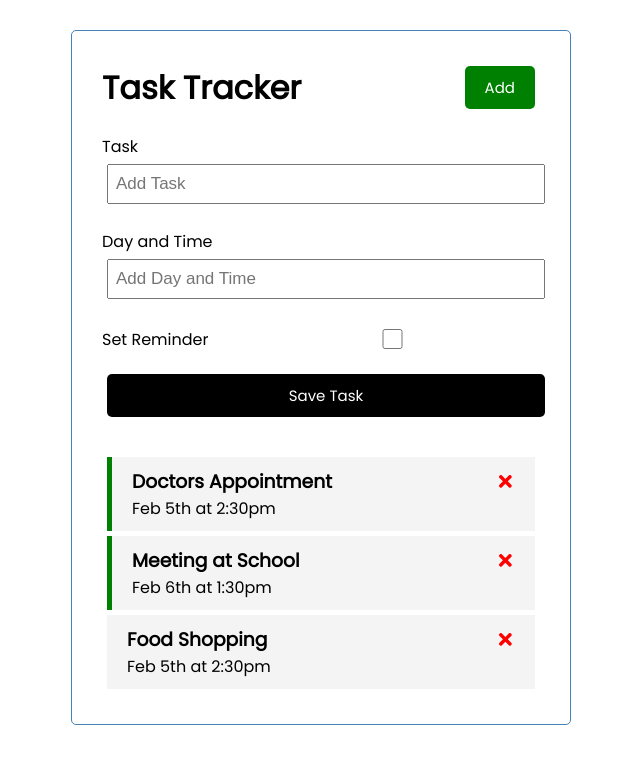
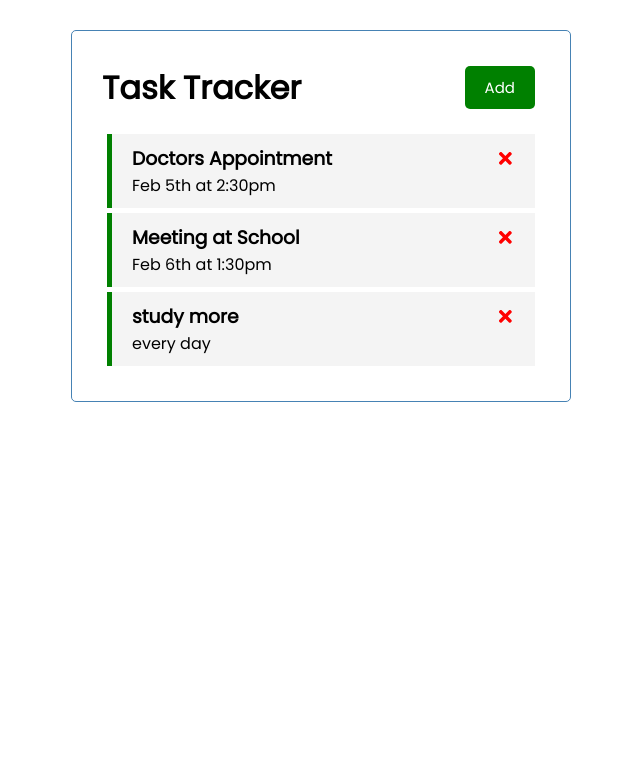
Before and after one commit to antoanetatanasova/task-tracker, a React (Create React App) app: page / in a window 1280 px wide. Shown: the top 764 px of the page, without its empty margins (319-959 px from the left). Built offline with nearby package versions, Linux system fonts and the light colour scheme; data requests are answered from the project's data file.

Commit message:
adding json server backend and app integration

```diff
--- /dev/null
+++ b/db.json
@@ -0,0 +1,22 @@
+{
+  "tasks": [
+    {
+      "id": 1,
+      "text": "Doctors Appointment",
+      "day": "Feb 5th at 2:30pm",
+      "reminder": true
+    },
+    {
+      "id": 2,
+      "text": "Meeting at School",
+      "day": "Feb 6th at 1:30pm",
+      "reminder": true
+    },
+    {
+      "text": "study more",
+      "day": "every day",
+      "reminder": true,
+      "id": 3
+    }
+  ]
+}
--- a/package.json
+++ b/package.json
@@ -6,6 +6,7 @@
     "@testing-library/jest-dom": "^5.11.9",
     "@testing-library/react": "^11.2.5",
     "@testing-library/user-event": "^12.8.3",
+    "json-server": "^0.16.3",
     "react": "^17.0.1",
     "react-dom": "^17.0.1",
     "react-icons": "^4.2.0",
@@ -16,7 +17,8 @@
     "start": "react-scripts start",
     "build": "react-scripts build",
     "test": "react-scripts test",
-    "eject": "react-scripts eject"
+    "eject": "react-scripts eject",
+    "server": "json-server --watch db.json --port 5000"
   },
   "eslintConfig": {
     "extends": [
--- a/src/App.js
+++ b/src/App.js
@@ -1,55 +1,92 @@
-import { useState } from 'react'
+import { useState, useEffect } from 'react'
 
 import Header from './components/Header';
 import Tasks from './components/Tasks';
 import AddTask from './components/AddTask';
+import { FaEarlybirds } from 'react-icons/fa';
 
 function App() {
-  const [tasks, setTasks] = useState([
-    {
-      id: 1,
-      text: 'Doctors Appointment',
-      day: 'Feb 5th at 2:30pm',
-      reminder: true,
-    },
-    {
-      id: 2,
-      text: 'Meeting at School',
-      day: 'Feb 6th at 1:30pm',
-      reminder: true,
-    },
-    {
-      id: 3,
-      text: 'Food Shopping',
-      day: 'Feb 5th at 2:30pm',
-      reminder: false,
-    },
-  ]);
+  const [showAddTask, setShowAddTask] = useState(false);
+
+  const [tasks, setTasks] = useState([]);
+
+  useEffect(() => {
+    const getTasks = async () => {
+      const tasksFromServer = await fetchTasks();
+      setTasks(tasksFromServer);
+    }
+    getTasks();
+  }, [])
+
+  // Fetch Tasks
+  const fetchTasks = async () => {
+    const res = await fetch('http://localhost:5000/tasks')
+    const data = await res.json();
+    return data;
+  }
+
+  // Fetch Task
+  const fetchTask = async (id) => {
+    const res = await fetch(`http://localhost:5000/tasks/${id}`)
+    const data = await res.json();
+    return data;
+  }
 
   // Add Task
-  const addTask = (task) => {
-    const id = Math.floor(Math.random() * 10000) + 1;
-    const newTask = {id, ...task};
-    setTasks([...tasks, newTask]);
-    console.log(task);
+  const addTask = async (task) => {
+
+    const res = await fetch('http://localhost:5000/tasks', {
+      method: 'POST',
+      headers: {
+        'Content-type': 'application/json'
+      },
+      body: JSON.stringify(task)
+    })
+
+    const data = await res.json();
+    setTasks([...tasks, data]);
+
+    // const id = Math.floor(Math.random() * 10000) + 1;
+    // const newTask = { id, ...task };
+    // setTasks([...tasks, newTask]);
+    // console.log(task);
   }
 
   // Delete Task
-  const deleteTask = (id) => {
+  const deleteTask = async (id) => {
+    await fetch(`http://localhost:5000/tasks/${id}`, {
+      method: 'DELETE'
+    })
     setTasks(tasks.filter((task) => task.id !== id));
     console.log('delete', id);
   };
 
   // Toggle Reminder
-  const toggleReminder = (id) => {
-    setTasks(tasks.map((task) => task.id === id ? { ...task, reminder: !task.reminder } : task));
-    console.log('toggle', id);
+  const toggleReminder = async (id) => {
+    const taskToToggle = await fetchTask(id)
+    const updTask = { ...taskToToggle, reminder: !taskToToggle.reminder }
+
+    const res = await fetch(`http://localhost:5000/tasks/${id}`, {
+      method: 'PUT',
+      headers: {
+        'Content-type': 'application/json',
+      },
+      body: JSON.stringify(updTask),
+    })
+
+    const data = await res.json();
+
+    setTasks(
+      tasks.map((task) =>
+        task.id === id ? { ...task, reminder: data.reminder } : task
+      )
+    )
   }
 
 return (
   <div className="container">
-      <Header />
-      <AddTask onAdd={addTask} />
+    <Header onAdd={() => setShowAddTask(!showAddTask)} showAdd={showAddTask} />
+    {showAddTask && <AddTask onAdd={addTask} />}
     {tasks.length > 0 ? <Tasks tasks={tasks} onDelete=
       {deleteTask} onToggle={toggleReminder} /> : 'No Tasks To Display'}
   </div>
--- a/src/components/Header.js
+++ b/src/components/Header.js
@@ -1,14 +1,10 @@
 import Button from './Button';
 
-const Header = ({ title }) => {
-    const onClick = () => {
-        console.log('click');
-    }
-
+const Header = ({ title, onAdd, showAdd }) => {
     return (
         <header className="header">
             <h1>{title}</h1>
-            <Button color = 'green' text='Add' onClick={onClick} />
+            <Button color={showAdd ? 'red' : 'green'} text={showAdd ?  'Close' : 'Add'} onClick={onAdd} />
         </header>
     )
 }
--- a/src/components/Tasks.js
+++ b/src/components/Tasks.js
@@ -3,9 +3,9 @@ import Task from './Task';
 const Tasks = ({ tasks, onDelete, onToggle }) => {
     return (
         <>
-            {tasks.map((task) => (
+            {tasks.map((task, index) => (
                 <Task
-                key={task.id}
+                key={index}
                 task={task}
                 onDelete={onDelete}
                 onToggle={onToggle}
```
Also changed, not shown: 1 other file (tests, documents, lock files or other folders). Lines whose indentation alone changed are shown as unchanged.
